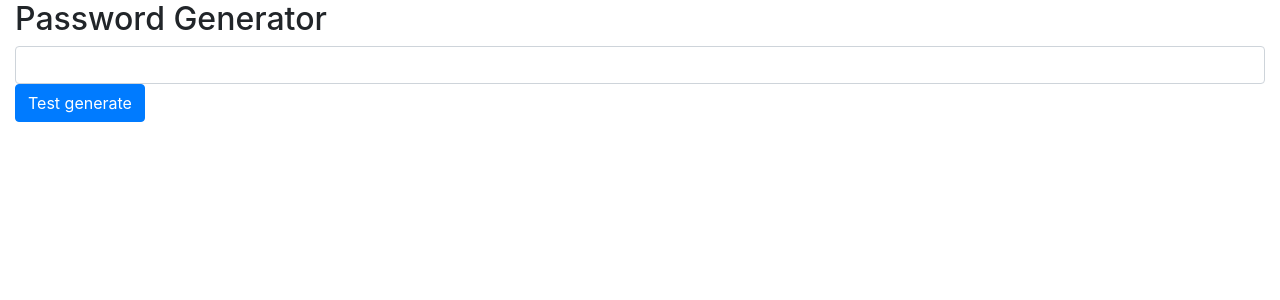
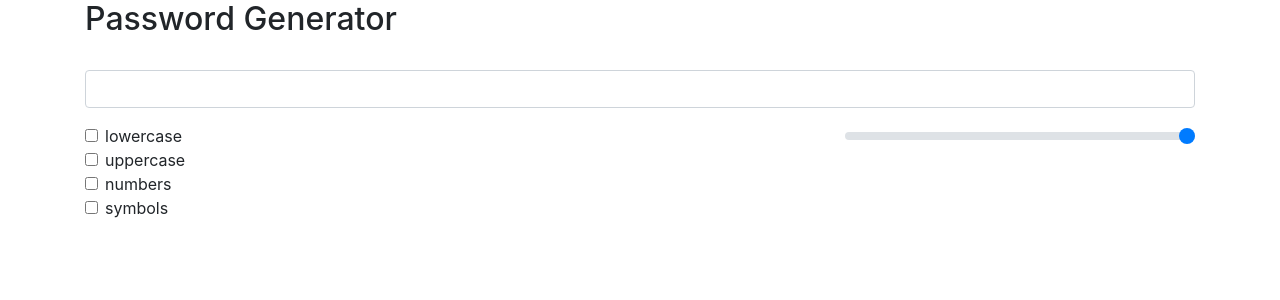
Before and after one commit to BazylPL/passwordGenerator, an Angular app: page / in a window 1280 px wide. Shown: the top 300 px of the page. Built offline with nearby package versions, Linux system fonts and the light colour scheme.

Commit message:
GeneratorComponent

```diff
--- a/src/app/app.component.html
+++ b/src/app/app.component.html
@@ -1,15 +1,3 @@
-<div class="container-fluid">
-
-    <div class="row">
-        <div class="col-sm-12">
-            <h2>Password Generator</h2>
-        </div>
-    </div>
-
-    <div class="row">
-        <div class="col-sm-12">
-            <pg-input-view></pg-input-view>
-        </div>
-    </div>
-
+<div class="container">
+    <pg-generator></pg-generator>
 </div>
--- /dev/null
+++ b/src/app/password/component/generator/generator.component.html
@@ -0,0 +1,58 @@
+<form>
+
+    <div class="row">
+        <div class="col-sm-12">
+            <h2>Password Generator</h2>
+        </div>
+    </div>
+
+    <div class="row">
+        <div class="col-sm-12">
+            <div class="form-group">
+                <label for="inputView"></label>
+                <input id="inputView" class="form-control" #inputView/>
+            </div>
+        </div>
+    </div>
+
+    <div class="row">
+        <div class="col-sm-8">
+            <div class="form-check">
+                <label class="form-check-label">
+                    <input class="form-check-input" type="checkbox" (change)="onOptionsChange()" #lowercaseCheck>
+                    lowercase
+                </label>
+            </div>
+
+            <div class="form-check">
+                <label class="form-check-label">
+                    <input class="form-check-input" type="checkbox" (change)="onOptionsChange()" #uppercaseCheck>
+                    uppercase
+                </label>
+            </div>
+
+
+            <div class="form-check">
+                <label class="form-check-label">
+                    <input class="form-check-input" type="checkbox" (change)="onOptionsChange()" #numbersCheck>
+                    numbers
+                </label>
+            </div>
+
+            <div class="form-check">
+                <label class="form-check-label">
+                    <input class="form-check-input" type="checkbox" (change)="onOptionsChange()" #symbolsCheck>
+                    symbols
+                </label>
+            </div>
+
+        </div>
+
+
+        <div class="col-sm-4">
+            <label for="passwordLength"></label>
+            <input type="range" min="5" max="50" step="1" class="custom-range" id="passwordLength" (input)="onOptionsChange()" #lengthInput>
+        </div>
+    </div>
+
+</form>
--- /dev/null
+++ b/src/app/password/component/generator/generator.component.ts
@@ -0,0 +1,44 @@
+import {Component, ElementRef, OnDestroy, OnInit, ViewChild} from '@angular/core';
+import {Observable, Subscription} from 'rxjs';
+import {Password} from '../../model/Password';
+import {PasswordGeneratorService} from '../../service/password-generator.service';
+
+@Component({
+    selector: 'pg-generator',
+    templateUrl: './generator.component.html',
+    styles: []
+})
+export class GeneratorComponent implements OnInit, OnDestroy {
+
+    @ViewChild('inputView') inputViewRef: ElementRef;
+    @ViewChild('lowercaseCheck') lowercaseCheckRef: ElementRef;
+    @ViewChild('uppercaseCheck') uppercaseCheckRef: ElementRef;
+    @ViewChild('numbersCheck') numbersCheckRef: ElementRef;
+    @ViewChild('symbolsCheck') symbolsCheckRef: ElementRef;
+    @ViewChild('lengthInput') lengthInputRef: ElementRef;
+    passwordSubscription: Subscription;
+
+    constructor(private passwordGeneratorService: PasswordGeneratorService) {
+    }
+
+    ngOnInit(): void {
+        this.passwordSubscription = this.passwordGeneratorService.getCurrentPassword()
+            .subscribe((password: Password) => {
+                this.inputViewRef.nativeElement.value = password.plain;
+            });
+    }
+
+    ngOnDestroy(): void {
+        this.passwordSubscription.unsubscribe();
+    }
+
+    onOptionsChange(): void {
+        this.passwordGeneratorService.generatePassword(
+            this.lowercaseCheckRef.nativeElement.checked,
+            this.uppercaseCheckRef.nativeElement.checked,
+            this.numbersCheckRef.nativeElement.checked,
+            this.symbolsCheckRef.nativeElement.checked,
+            Number(this.lengthInputRef.nativeElement.value)
+        );
+    }
+}
--- a/src/app/password/component/input-view/input-view.component.html
+++ /dev/null
@@ -1,5 +0,0 @@
-<div>
-    <input class="form-control inputView" #inputView/>
-</div>
-
-<div><button class="btn btn-primary" (click)="testGeneratePassword()">Test generate</button></div>
--- a/src/app/password/component/input-view/input-view.component.ts
+++ /dev/null
@@ -1,35 +0,0 @@
-import {Component, ElementRef, OnDestroy, OnInit, ViewChild} from '@angular/core';
-import {Observable, Subscription} from 'rxjs';
-import {Password} from '../../model/Password';
-import {PasswordGeneratorService} from '../../service/password-generator.service';
-
-@Component({
-    selector: 'pg-input-view',
-    templateUrl: './input-view.component.html',
-    styles: []
-})
-export class InputViewComponent implements OnInit, OnDestroy {
-
-    @ViewChild('inputView') inputViewRef: ElementRef;
-    passwordSubscription: Subscription;
-
-    constructor(private passwordGeneratorService: PasswordGeneratorService) {
-    }
-
-    ngOnInit(): void {
-        this.passwordSubscription = this.passwordGeneratorService.getCurrentPassword()
-            .subscribe((password: Password) => {
-                this.inputViewRef.nativeElement.value = password.plain;
-            });
-    }
-
-    ngOnDestroy(): void {
-        this.passwordSubscription.unsubscribe();
-    }
-
-    // test method
-    testGeneratePassword() {
-        this.passwordGeneratorService.generatePassword(true, true, true, true, 30);
-    }
-
-}
--- a/src/app/password/password.module.ts
+++ b/src/app/password/password.module.ts
@@ -1,14 +1,14 @@
 import {NgModule} from '@angular/core';
 import {CommonModule} from '@angular/common';
 import {PasswordGeneratorService} from './service/password-generator.service';
-import { InputViewComponent } from './component/input-view/input-view.component';
+import {GeneratorComponent} from './component/generator/generator.component';
 
 @NgModule({
-    declarations: [InputViewComponent],
+    declarations: [GeneratorComponent],
     imports: [
         CommonModule
     ],
-    exports: [InputViewComponent],
+    exports: [GeneratorComponent],
     providers: [PasswordGeneratorService]
 })
 export class PasswordModule {
```
